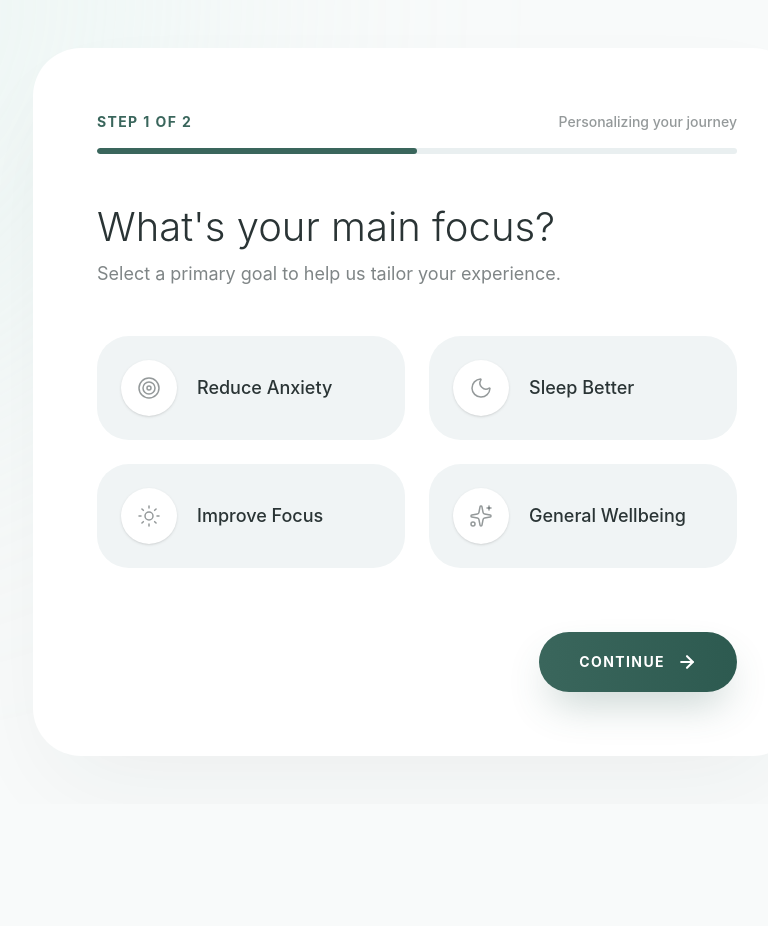
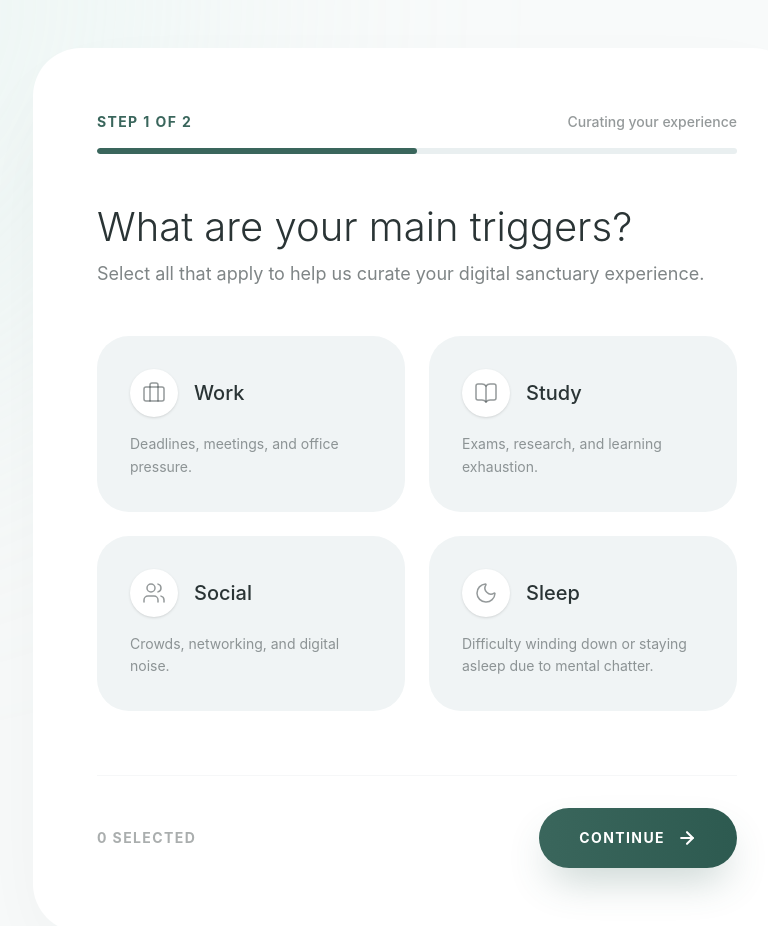
Before and after one commit to rajveer3x/Calmify, a React (Vite) app in the folder client/: page /onboarding in a window 1280 px wide. Shown: the top 926 px of the page, without its empty margins (223-991 px from the left). Before the commit the page ends 804 px from the top, so only its background shows below. Built offline with nearby package versions, Linux system fonts and the light colour scheme.

Commit message:
change some ui

```diff
--- a/client/src/pages/Dashboard.jsx
+++ b/client/src/pages/Dashboard.jsx
@@ -1,5 +1,5 @@
 import React from 'react';
-import Sidebar from '../components/Sidebar';
+
 import ResourceCard from '../components/ResourceCard';
 import { useCalmify } from '../context/MockData';
 import { Calendar, Flame } from 'lucide-react';
@@ -8,10 +8,7 @@ const Dashboard = () => {
   const { currentUser, recommendedResources } = useCalmify();
 
   return (
-    <div className="flex bg-serene-bg min-h-screen">
-      <Sidebar />
-
-      <main className="flex-1 p-[4rem] overflow-y-auto">
+    <main className="w-full p-[4rem]">
         <header className="mb-16">
           <div className="flex justify-between items-center bg-serene-lower p-10 rounded-[3rem]">
             <div>
@@ -62,7 +59,6 @@ const Dashboard = () => {
           <div className="absolute -top-32 -right-32 w-96 h-96 bg-primary-container rounded-full blur-[100px] opacity-30" />
         </section>
       </main>
-    </div>
   );
 };
 
--- a/client/src/pages/ExercisePlayer.jsx
+++ b/client/src/pages/ExercisePlayer.jsx
@@ -1,14 +1,12 @@
 import React, { useState } from 'react';
-import Sidebar from '../components/Sidebar';
+
 import { Play, Pause, SkipBack, SkipForward, Maximize2, Settings, Volume2 } from 'lucide-react';
 
 const ExercisePlayer = () => {
   const [isPlaying, setIsPlaying] = useState(false);
 
   return (
-    <div className="flex bg-serene-bg min-h-screen">
-      <Sidebar />
-      <main className="flex-1 p-[4rem] flex flex-col">
+    <main className="w-full p-[4rem] flex flex-col">
         <h1 className="text-[3rem] font-light text-on-surface mb-12 pl-4">Focus & Breathe</h1>
 
         <div className="flex-1 flex flex-col items-center justify-center max-w-[60rem] mx-auto w-full">
@@ -65,7 +63,6 @@ const ExercisePlayer = () => {
           </div>
         </div>
       </main>
-    </div>
   );
 };
 
--- a/client/src/pages/OnboardingWizard.jsx
+++ b/client/src/pages/OnboardingWizard.jsx
@@ -1,17 +1,44 @@
 import React, { useState } from 'react';
 import { useNavigate } from 'react-router-dom';
-import { ArrowRight, Sparkles, Target, Moon, Sun } from 'lucide-react';
+import { ArrowRight, Sparkles, Briefcase, BookOpen, Users, Moon } from 'lucide-react';
 
 const OnboardingWizard = () => {
   const navigate = useNavigate();
   const [step, setStep] = useState(1);
+  const [selectedTriggers, setSelectedTriggers] = useState([]);
 
-  const goals = [
-    { id: 'anxiety', icon: Target, label: 'Reduce Anxiety' },
-    { id: 'sleep', icon: Moon, label: 'Sleep Better' },
-    { id: 'focus', icon: Sun, label: 'Improve Focus' },
-    { id: 'general', icon: Sparkles, label: 'General Wellbeing' },
+  const triggers = [
+    {
+      id: 'work',
+      icon: Briefcase,
+      label: 'Work',
+      description: 'Deadlines, meetings, and office pressure.'
+    },
+    {
+      id: 'study',
+      icon: BookOpen,
+      label: 'Study',
+      description: 'Exams, research, and learning exhaustion.'
+    },
+    {
+      id: 'social',
+      icon: Users,
+      label: 'Social',
+      description: 'Crowds, networking, and digital noise.'
+    },
+    {
+      id: 'sleep',
+      icon: Moon,
+      label: 'Sleep',
+      description: 'Difficulty winding down or staying asleep due to mental chatter.'
+    },
   ];
+
+  const handleToggle = (id) => {
+    setSelectedTriggers(prev =>
+      prev.includes(id) ? prev.filter(t => t !== id) : [...prev, id]
+    );
+  };
 
   const handleNext = () => {
     if (step < 2) {
@@ -27,12 +54,12 @@ const OnboardingWizard = () => {
       {/* Decorative gradient elements */}
       <div className="absolute top-0 left-0 w-[800px] h-[800px] bg-primary-container/20 rounded-full blur-[150px] pointer-events-none -translate-x-1/2 -translate-y-1/2" />
 
-      <div className="w-full max-w-[48rem] bg-serene-lowest rounded-[3rem] shadow-[0_40px_100px_-20px_rgba(42,52,53,0.06)] p-16 relative z-10">
+      <div className="w-full max-w-[48rem] bg-serene-lowest rounded-[3rem] shadow-[0_40px_100px_-20px_rgba(42,52,53,0.06)] p-16 relative z-10 transition-all duration-500">
 
         <div className="mb-12">
           <div className="flex justify-between items-center mb-4">
             <span className="text-sm font-bold tracking-widest uppercase text-primary">Step {step} of 2</span>
-            <span className="text-sm font-medium text-on-surface/50">Personalizing your journey</span>
+            <span className="text-sm font-medium text-on-surface/50">Curating your experience</span>
           </div>
           <div className="w-full bg-serene-lower rounded-full h-1.5 overflow-hidden">
             <div className="bg-primary h-full rounded-full transition-all duration-700 ease-[cubic-bezier(0.2,0.8,0.2,1)]" style={{ width: `${(step / 2) * 100}%` }}></div>
@@ -42,21 +69,40 @@ const OnboardingWizard = () => {
         {step === 1 ? (
           <div className="space-y-8 animate-in fade-in slide-in-from-bottom-8 duration-700 ease-out">
             <div>
-              <h2 className="text-[2.5rem] font-light text-on-surface leading-tight mb-2">What's your main focus?</h2>
-              <p className="text-on-surface/60 text-lg">Select a primary goal to help us tailor your experience.</p>
+              <h2 className="text-[2.5rem] font-light text-on-surface leading-tight mb-2">What are your main triggers?</h2>
+              <p className="text-on-surface/60 text-lg">Select all that apply to help us curate your digital sanctuary experience.</p>
             </div>
 
             <div className="grid grid-cols-1 sm:grid-cols-2 gap-6 mt-12">
-              {goals.map((goal) => {
-                const Icon = goal.icon;
+              {triggers.map((trigger) => {
+                const Icon = trigger.icon;
+                const isSelected = selectedTriggers.includes(trigger.id);
                 return (
-                  <button key={goal.id} className="flex items-center p-6 rounded-[2rem] bg-serene-low hover:bg-primary-container/20 transition-all duration-500 group">
-                    <div className="flex-shrink-0 w-14 h-14 rounded-full bg-serene-lowest flex items-center justify-center shadow-sm group-hover:shadow-md transition-shadow">
-                      <Icon className="w-6 h-6 text-on-surface/50 group-hover:text-primary transition-colors duration-500 stroke-[1.5]" />
+                  <button
+                    key={trigger.id}
+                    onClick={() => handleToggle(trigger.id)}
+                    className={`flex flex-col text-left p-8 rounded-[2rem] border transition-all duration-500 group
+                      ${isSelected
+                        ? 'bg-serene-lowest border-primary shadow-[0_10px_30px_-10px_rgba(58,102,92,0.15)] scale-[1.02]'
+                        : 'bg-serene-low border-transparent hover:bg-primary-container/10 hover:border-primary/20'}`}
+                  >
+                    <div className="flex items-center gap-4 mb-4">
+                      <div className={`w-12 h-12 rounded-full flex items-center justify-center transition-colors duration-500
+                        ${isSelected ? 'bg-primary-container text-primary' : 'bg-serene-lowest text-on-surface/50 group-hover:text-primary shadow-sm'}`}
+                      >
+                        <Icon className="w-6 h-6 stroke-[1.5]" />
+                      </div>
+                      <span className={`text-xl font-medium transition-colors duration-500
+                        ${isSelected ? 'text-primary' : 'text-on-surface group-hover:text-primary'}`}
+                      >
+                        {trigger.label}
+                      </span>
                     </div>
-                    <div className="ml-5 text-left">
-                      <span className="block text-lg font-medium text-on-surface group-hover:text-primary transition-colors duration-500">{goal.label}</span>
-                    </div>
+                    <p className={`text-sm leading-relaxed transition-colors duration-500
+                      ${isSelected ? 'text-on-surface/80' : 'text-on-surface/50 group-hover:text-on-surface/70'}`}
+                    >
+                      {trigger.description}
+                    </p>
                   </button>
                 );
               })}
@@ -69,12 +115,18 @@ const OnboardingWizard = () => {
             </div>
             <h2 className="text-[3rem] font-light text-on-surface">You're all set.</h2>
             <p className="text-on-surface/60 text-lg max-w-lg mx-auto leading-relaxed">
-              We've customized your recommended exercises and crafted your dashboard. It's time to begin.
+              We've customized your recommended exercises and crafted your sanctuary dashboard.
             </p>
           </div>
         )}
 
-        <div className="mt-16 flex justify-end">
+        <div className="mt-16 flex justify-between items-center border-t border-outline-variant/10 pt-8">
+          {step === 1 ? (
+             <span className="text-sm font-bold tracking-widest text-on-surface/40 uppercase">
+                {selectedTriggers.length} selected
+             </span>
+          ) : <div />}
+
           <button
             onClick={handleNext}
             className="flex items-center gap-3 px-10 py-5 bg-gradient-to-r from-primary to-primary-dim text-white rounded-full font-bold uppercase tracking-widest text-sm hover:brightness-110 transition-all duration-500 shadow-[0_20px_40px_-10px_rgba(58,102,92,0.3)] hover:-translate-y-1"
--- a/client/src/pages/ProgressJournal.jsx
+++ b/client/src/pages/ProgressJournal.jsx
@@ -1,12 +1,10 @@
 import React from 'react';
-import Sidebar from '../components/Sidebar';
+
 import { PenTool, CheckCircle2, TrendingUp } from 'lucide-react';
 
 const ProgressJournal = () => {
   return (
-    <div className="flex bg-serene-bg min-h-screen">
-      <Sidebar />
-      <main className="flex-1 p-[4rem] overflow-y-auto">
+    <main className="w-full p-[4rem] overflow-y-auto">
         <h1 className="text-[3rem] font-light text-on-surface mb-12 pl-4">Progress & Reflection</h1>
 
         <div className="grid grid-cols-1 lg:grid-cols-3 gap-8">
@@ -76,7 +74,6 @@ const ProgressJournal = () => {
           </div>
         </div>
       </main>
-    </div>
   );
 };
 
--- a/client/src/pages/ResourceLibrary.jsx
+++ b/client/src/pages/ResourceLibrary.jsx
@@ -1,5 +1,5 @@
 import React from 'react';
-import Sidebar from '../components/Sidebar';
+
 import ResourceCard from '../components/ResourceCard';
 import { useCalmify } from '../context/MockData';
 import { Search, Filter } from 'lucide-react';
@@ -9,9 +9,7 @@ const ResourceLibrary = () => {
   const allResources = [...recommendedResources, ...recommendedResources];
 
   return (
-    <div className="flex bg-serene-bg min-h-screen">
-      <Sidebar />
-      <main className="flex-1 p-[4rem] overflow-y-auto">
+    <main className="w-full p-[4rem]">
         <div className="mb-12 flex justify-between items-center pl-4">
           <h1 className="text-[3rem] font-light text-on-surface tracking-tight">Resource Library</h1>
         </div>
@@ -44,7 +42,6 @@ const ResourceLibrary = () => {
           ))}
         </div>
       </main>
-    </div>
   );
 };
 
```
Also changed, not shown: client/src/App.jsx (+19 -5 lines), client/src/components/Sidebar.jsx (+17 -12 lines).
